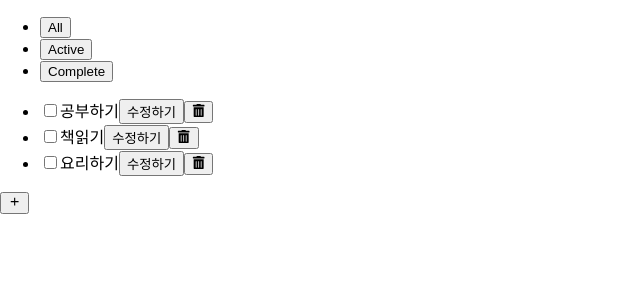
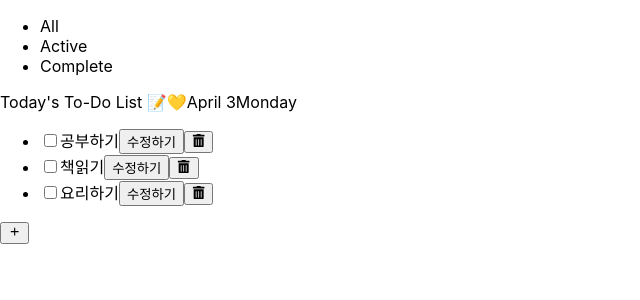
Before and after one commit to lee-jooyeon/todoApp_pj, a React (Create React App) app: page / in a window 1280 px wide. Shown: the top 300 px of the page, without its empty margins (0-640 px from the left). Built offline with nearby package versions, Linux system fonts and the light colour scheme.

Commit message:
Fix todo 헤더 날짜, css 추가

```diff
--- a/src/components/ToDoContainer.jsx
+++ b/src/components/ToDoContainer.jsx
@@ -46,13 +46,13 @@ export default function ToDoContainer() {
   const filtered = getFilterTodo(todos, filter);
 
   return (
-    <section>
+    <section className='bg-main-black'>
       <ToDoHeader
         filter={filter}
         onChangeFilter={setFilter}
         filters={filters}
       />
-      <ul>
+      <ul className='mx-5'>
         {filtered.map(data => (
           <ToDoList
             key={data.id}
--- a/src/components/ToDoHeader.jsx
+++ b/src/components/ToDoHeader.jsx
@@ -1,13 +1,25 @@
-export default function ToDoHeader({ filter, onChangeFilter, filters }) {
+import React from 'react';
+
+export default function Header({ filters, filter, onChangeFilter }) {
+  const dateIs = new Date().toLocaleDateString('en-US', {
+    month: 'long',
+    day: 'numeric'
+  });
+
+  const day = new Date().toLocaleDateString('en-US', {weekday: 'long'});
+
   return (
-    <header>
-      <ul>
+    <header className='pt-8 pb-8 px-1'>
+      <ul className='flex mb-6'>
         {filters.map((value, index) => (
-          <li key={index}>
-            <button onClick={() => onChangeFilter(value)}>{value}</button>
+          <li key={index} className={filter === value? 'focus filter' : 'filter_tab filter'} onClick={() => onChangeFilter(value)}>
+           {value}
           </li>
         ))}
       </ul>
+      <span className="text-main-white text-xl pl-4 font-semibold block mb-3">Today's To-Do List 📝💛</span>
+      <span className="text-main-white pl-4 font-semibold">{dateIs}</span>
+      <span className="text-main-white pl-4 font-semibold">{day}</span>
     </header>
   );
 }
```
